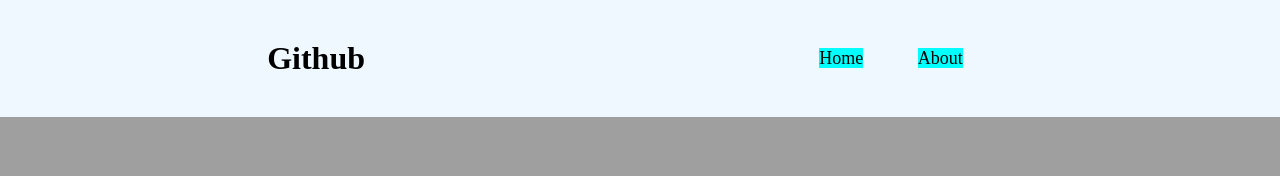
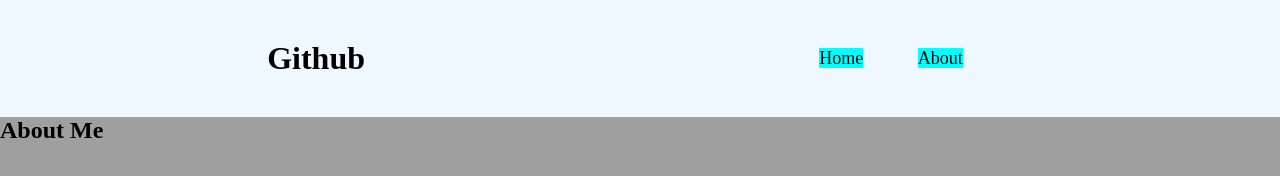
Before and after one commit to kips90/Intro-to-github, a plain HTML site: page index.html in a window 1280 px wide. Drawn offline with Linux system fonts and the light colour scheme.

Commit message:
added about section

```diff
--- a/index.html
+++ b/index.html
@@ -18,6 +18,10 @@
             </li>
         </ul>
     </div>
+<!-- About -->
+<div class="about">
+<h2>About Me</h2>
+</div>
 
     </body>
 </html>
```
